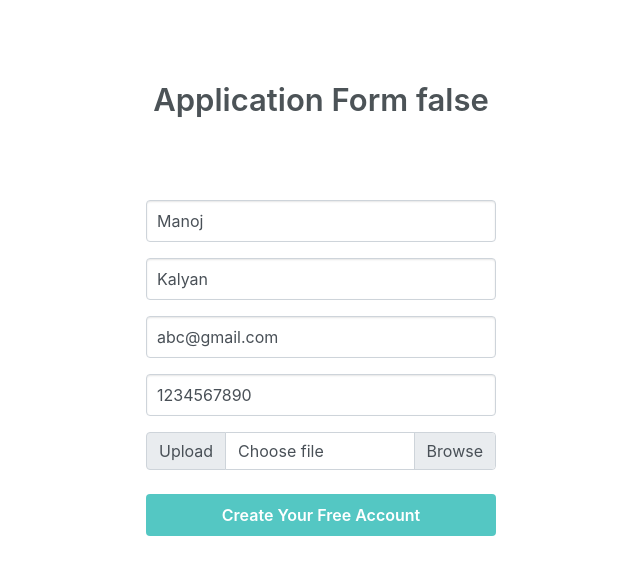
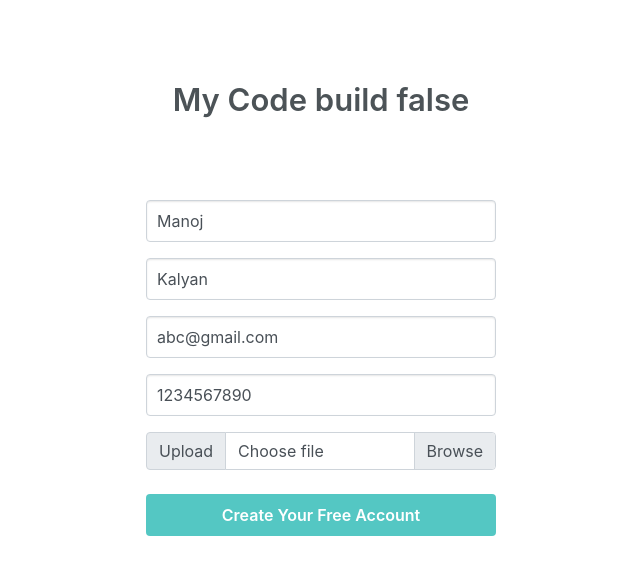
Before and after one commit to manojkalyan94/servlessApp, an Angular app: page / in a window 1280 px wide. Shown: the top 574 px of the page, without its empty margins (319-959 px from the left). Built offline with nearby package versions, Linux system fonts and the light colour scheme.

Commit message:
chanes made to test articraft

```diff
--- a/buildspec.yml
+++ b/buildspec.yml
@@ -21,8 +21,3 @@ phases:
         - echo ls -ltr
         -   aws s3 cp dist/Applicationform s3://${S3_BUCKET} --recursive
         - echo Build completed on `date`
-artifacts:
-  files:
-      - '**/*'
-  base-directory: 'dist/Applicationform'
-  discard-paths: yes
--- a/src/app/app.component.html
+++ b/src/app/app.component.html
@@ -2,7 +2,7 @@
     <div class="col-md-6 mx-auto text-center">
      <div class="header-title">
       <h1 class="wv-heading--title">
-         Application Form
+         My Code build
          {{userform.form.invalid}}
       </h1>
 
```
